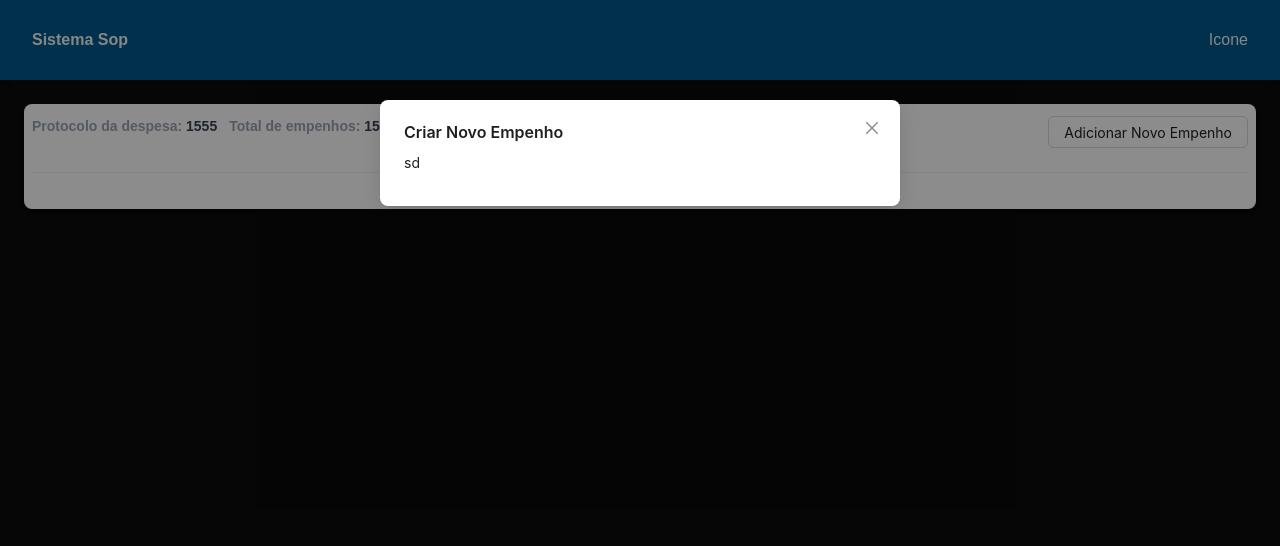
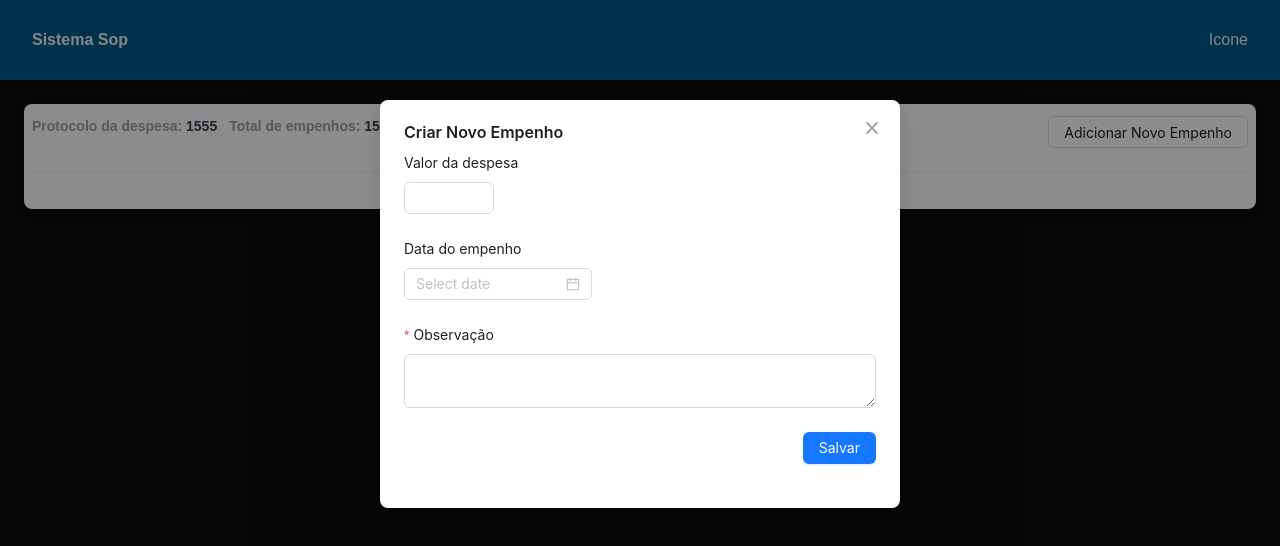
Before and after one commit to anderson-alves427/front-sop, a Next.js app: page /1 in a window 1280 px wide. Both pictures are taken after a click on the button "Adicionar Novo Empenho". Shown: the top 546 px of the page. Built offline with nearby package versions, Linux system fonts and the light colour scheme; what @ant-design/nextjs-registry would draw is missing.

Commit message:
feat: form empenho and pagamento

```diff
--- a/src/app/[id]/page.tsx
+++ b/src/app/[id]/page.tsx
@@ -1,4 +1,5 @@
 import ButtonOpenGenericModal from "@/components/buttonOpenGenericModal";
+import FormEmpenhoPagamento from "@/components/formEmpenhoPagamento";
 import { Divider } from "antd";
 
 export default function Empenho() {
@@ -17,7 +18,7 @@ export default function Empenho() {
           buttonLabel="Adicionar Novo Empenho"
           titleModal="Criar Novo Empenho"
         >
-          sd
+          <FormEmpenhoPagamento />
         </ButtonOpenGenericModal>
       </div>
       <Divider />
--- a/src/components/formDespesa/index.tsx
+++ b/src/components/formDespesa/index.tsx
@@ -67,7 +67,7 @@ export default function FormDespesa({ despesa }: FormDespesaProps) {
         <Select
           placeholder="Selecione um tipo de despesa"
           allowClear
-          value={form.getFieldValue("tipoDespesa")}
+          value={form.getFieldValue("")}
         >
           <Option value="OBRA_EDIFICACAO">Obra de edificação</Option>
           <Option value="OBRA_RODOVIAS">Obra de rodovias</Option>
--- /dev/null
+++ b/src/components/formEmpenhoPagamento/index.tsx
@@ -0,0 +1,63 @@
+"use client";
+
+import { IDespesa } from "@/interfaces/IDespesa";
+import { Button, DatePicker, Form, Input, InputNumber } from "antd";
+import { useEffect } from "react";
+
+interface FormDespesaProps {
+  params?: {
+    id: string;
+    numero: string;
+    data: string;
+    valor: string;
+    observacao: string;
+  };
+}
+
+export default function FormEmpenhoPagamento({ params }: FormDespesaProps) {
+  const [form] = Form.useForm();
+
+  const onFinish = (values: IDespesa) => {
+    console.log(values.valorDespesa);
+  };
+
+  useEffect(() => {
+    if (params) {
+      form.setFieldsValue({
+        id: params.id,
+        numero: params.numero,
+        data: params.data,
+        valor: params.valor,
+        observacao: params.observacao,
+      });
+    }
+  }, [params, form]);
+
+  return (
+    <Form layout="vertical" form={form} onFinish={onFinish}>
+      <Form.Item label="Valor da despesa" name="valorDespesa">
+        <InputNumber />
+      </Form.Item>
+      <Form.Item label="Data do empenho" name="dataEmepenho">
+        <DatePicker />
+      </Form.Item>
+      <Form.Item
+        label="Observação"
+        name="observacao"
+        rules={[{ required: true }]}
+      >
+        <Input.TextArea />
+      </Form.Item>
+      <Form.Item
+        style={{
+          display: "flex",
+          justifyContent: "flex-end",
+        }}
+      >
+        <Button type="primary" htmlType="submit">
+          Salvar
+        </Button>
+      </Form.Item>
+    </Form>
+  );
+}
```
